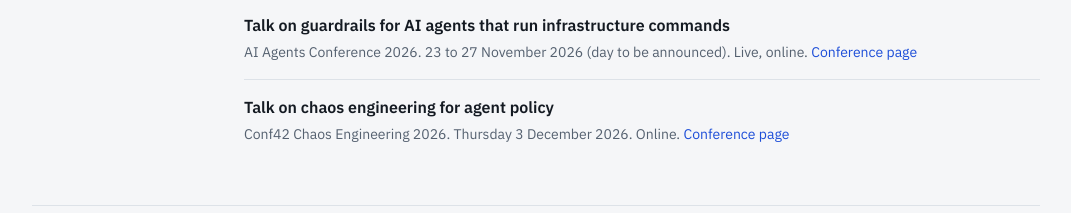
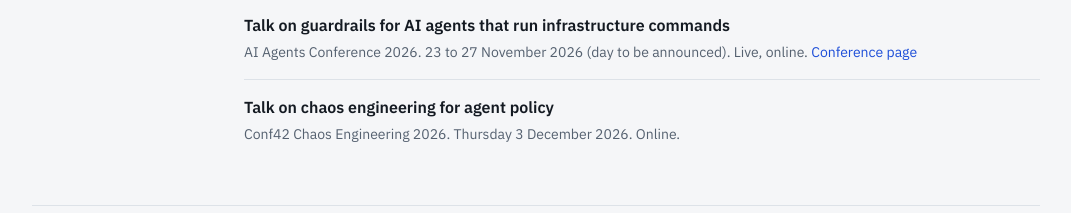
Before and after one commit to moneytool/moneytool.github.io, a plain HTML site: page index.html in a window 1280 px wide. Shown: the part 3663-3876 px from the top of the page, without its empty margins (104-1175 px from the left). Drawn offline with Linux system fonts and the light colour scheme.

Commit message:
Speaking: list Conf42 without a link

```diff
--- a/index.html
+++ b/index.html
@@ -495,7 +495,7 @@ footer .wrap{display:flex;flex-wrap:wrap;gap:6px 18px;justify-content:space-betw
       </li>
       <li>
         <div class="ptitle">Talk on chaos engineering for agent policy</div>
-        <div class="pmeta">Conf42 Chaos Engineering 2026. Thursday 3 December 2026. Online. <a href="https://www.conf42.com/chaos2026">Conference page</a></div>
+        <div class="pmeta">Conf42 Chaos Engineering 2026. Thursday 3 December 2026. Online.</div>
       </li>
     </ul>
   </div>
```
